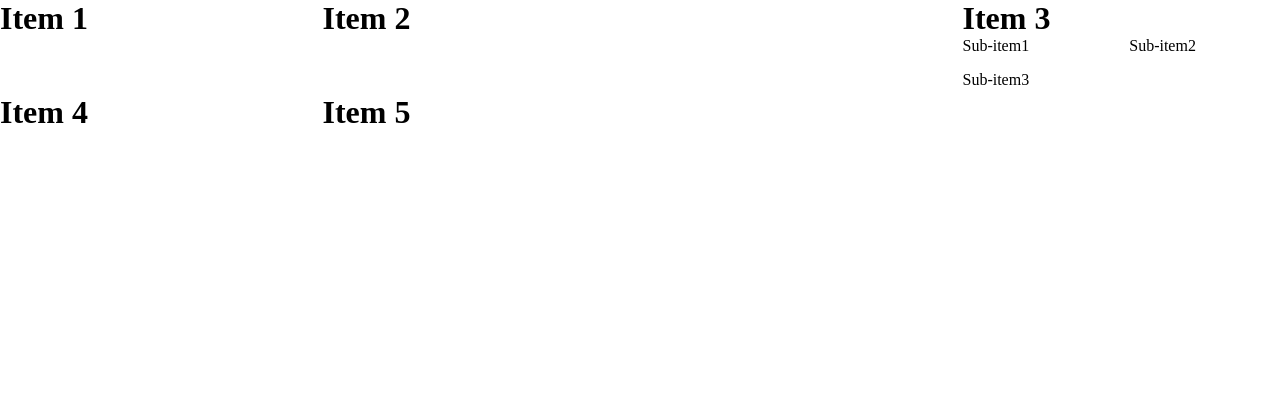
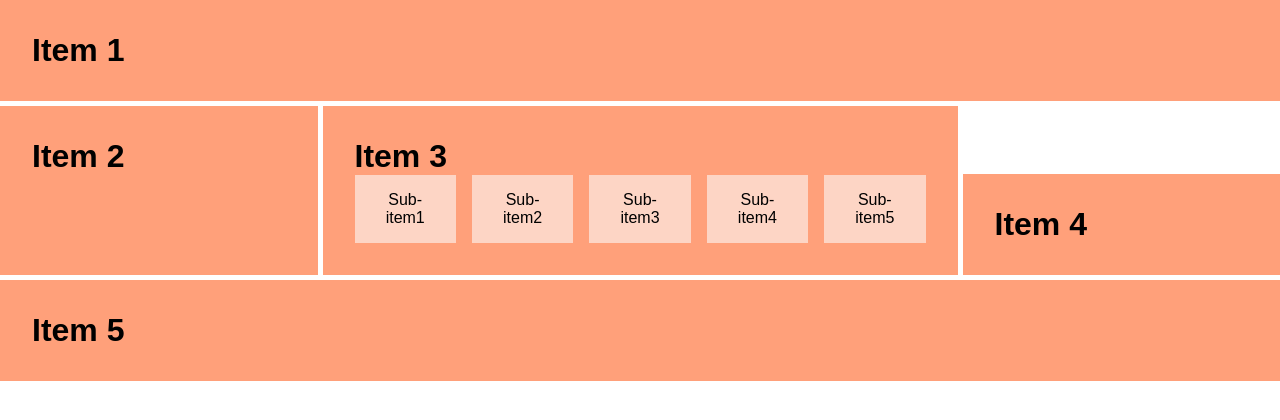
Before and after one commit to jjestuardo30-alt/Ejercicio-6, a plain HTML site: page index.html in a window 1280 px wide. Drawn offline with Linux system fonts and the light colour scheme.

Commit message:
fase advance

```diff
--- a/css/styles.css
+++ b/css/styles.css
@@ -1,6 +1,13 @@
 :root {
   --gap-subgrid: 1rem;
   --gap-main: 5px;
+}
+
+.grid-container {
+  display: grid;
+  grid-template-columns: 1fr 2fr 1fr;
+  gap: var(--gap-main);
+
 }
 
 .subgrid {
@@ -9,8 +16,41 @@
   gap: var(--gap-subgrid);
 }
 
-.grid-container {
-  display: grid;
-  grid-template-columns: 1fr 2fr 1fr;
-  gap: var(--gap-main);
+
+.grid-item {
+  background-color: lightsalmon;
+  padding: 2rem;
+  border-radius: 0px;
+  text-align: left;
+  font-family: sans-serif;
 }
+
+.sub-item {
+  background-color: rgb(253, 213, 197);
+  padding: 1rem;
+  border-radius: 0px;
+  text-align: center;
+  font-family: sans-serif;
+}
+
+.item-1 {
+  grid-column: 1 / -1;
+  height: fit-content;
+  padding: 2rem;
+
+}
+
+.item-4 {
+  align-self: end;
+  height: fit-content;
+  padding: 2rem;
+
+
+}
+
+.item-5 {
+  grid-column: 1 / -1;
+  height: fit-content;
+  padding: 2rem;
+
+}
--- a/index.html
+++ b/index.html
@@ -13,12 +13,13 @@
     <div class="grid-container">
       <div class="grid-item item-1"><h1>Item 1</h1></div>
       <div class="grid-item item-2"><h1>Item 2</h1></div>
-      <div class="grid-item item-3">
-        <h1>Item 3</h1>
+      <div class="grid-item item-3"><h1>Item 3</h1>
         <div class="subgrid">
           <div class="sub-item"><p>Sub-item1</p></div>
           <div class="sub-item"><p>Sub-item2</p></div>
           <div class="sub-item"><p>Sub-item3</p></div>
+          <div class="sub-item"><p>Sub-item4</p></div>
+          <div class="sub-item"><p>Sub-item5</p></div>
         </div>
       </div>
       <div class="grid-item item-4"><h1>Item 4</h1></div>
```
